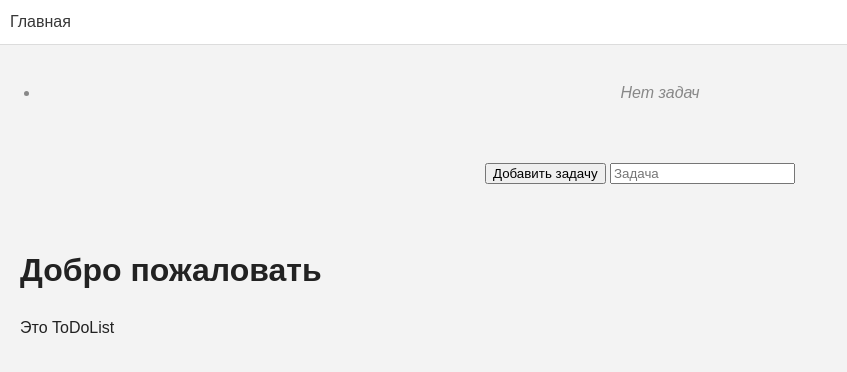
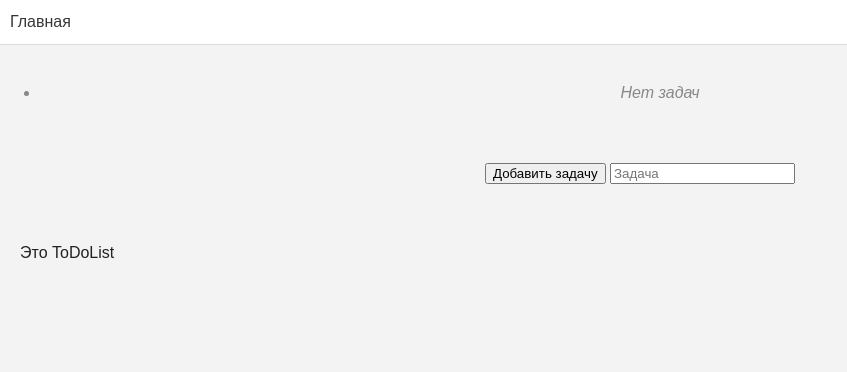
Before and after one commit to fairdg/focus-list, a plain HTML site: page Web/index.html in a window 1280 px wide. Shown: the whole page, without its empty margins (0-847 px from the left). Drawn offline with Linux system fonts and the light colour scheme; files that its build step writes are made by us from their sources; no server answers; files whose address does not match are found by name.

Commit message:
Hide placeholder heading

```diff
--- a/Web/index.html
+++ b/Web/index.html
@@ -32,7 +32,7 @@
 
 
   <main>
-    <h1>Добро пожаловать</h1>
+    <!-- <h1>Добро пожаловать</h1>  -->
     <p>Это ToDoList</p>
   </main>
   <script src="/static/main.js" defer></script>
```
